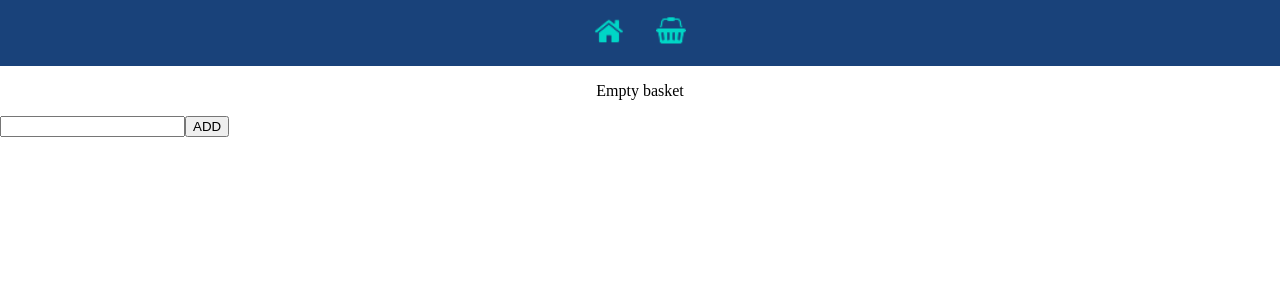
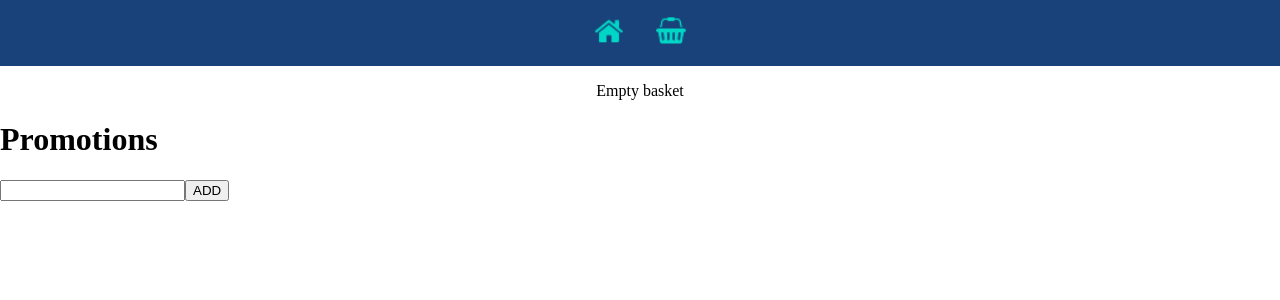
Before and after one commit to milac0/system-checkout-client, a React app: page /basket in a window 1280 px wide. Shown: the top 300 px of the page. Built offline with nearby package versions, Linux system fonts and the light colour scheme.

Commit message:
add promotions component

```diff
--- a/src/components/BasketList.js
+++ b/src/components/BasketList.js
@@ -9,7 +9,7 @@ const BasketList = () => {
   return (
     <div className="basket_list">
       {state.basket.length ? (
-        state.basket.map(bask => <Item item={bask} />)
+        state.basket.map((bask, i) => <Item item={bask} key={i} />)
       ) : (
         <p className="basket_msg">Empty basket</p>
       )}
--- /dev/null
+++ b/src/components/Promotions.js
@@ -0,0 +1,39 @@
+import React, { useEffect, useContext } from "react";
+import axios from "axios";
+import { DataContext } from "../context/DataContext";
+import { SET_QUANTITY } from "../context/types";
+
+const Promotions = () => {
+  const {
+    dispatch,
+    state: { basket, quantity }
+  } = useContext(DataContext);
+
+  useEffect(() => {
+    (async () => {
+      if (basket.length) {
+        const { data: quantity } = await axios.post("/quantity", {
+          quantity: basket
+        });
+        dispatch({ type: SET_QUANTITY, payload: quantity });
+      }
+    })();
+  }, []);
+
+  return (
+    <div>
+      <h1>Promotions</h1>
+      {quantity.length
+        ? quantity.map((quant, i) => (
+            <div key={i}>
+              <h2>{quant.quantity}</h2>
+              <h2>{quant.name}</h2>
+              <h2>{quant.price}€</h2>
+            </div>
+          ))
+        : null}
+    </div>
+  );
+};
+
+export default Promotions;
--- a/src/pages/Basket.js
+++ b/src/pages/Basket.js
@@ -1,11 +1,13 @@
 import React from "react";
 import BasketList from "./../components/BasketList";
 import Codes from "../components/Codes";
+import Promotions from "../components/Promotions";
 
 const Basket = () => {
   return (
     <div>
       <BasketList />
+      <Promotions />
       <Codes />
     </div>
   );
```
